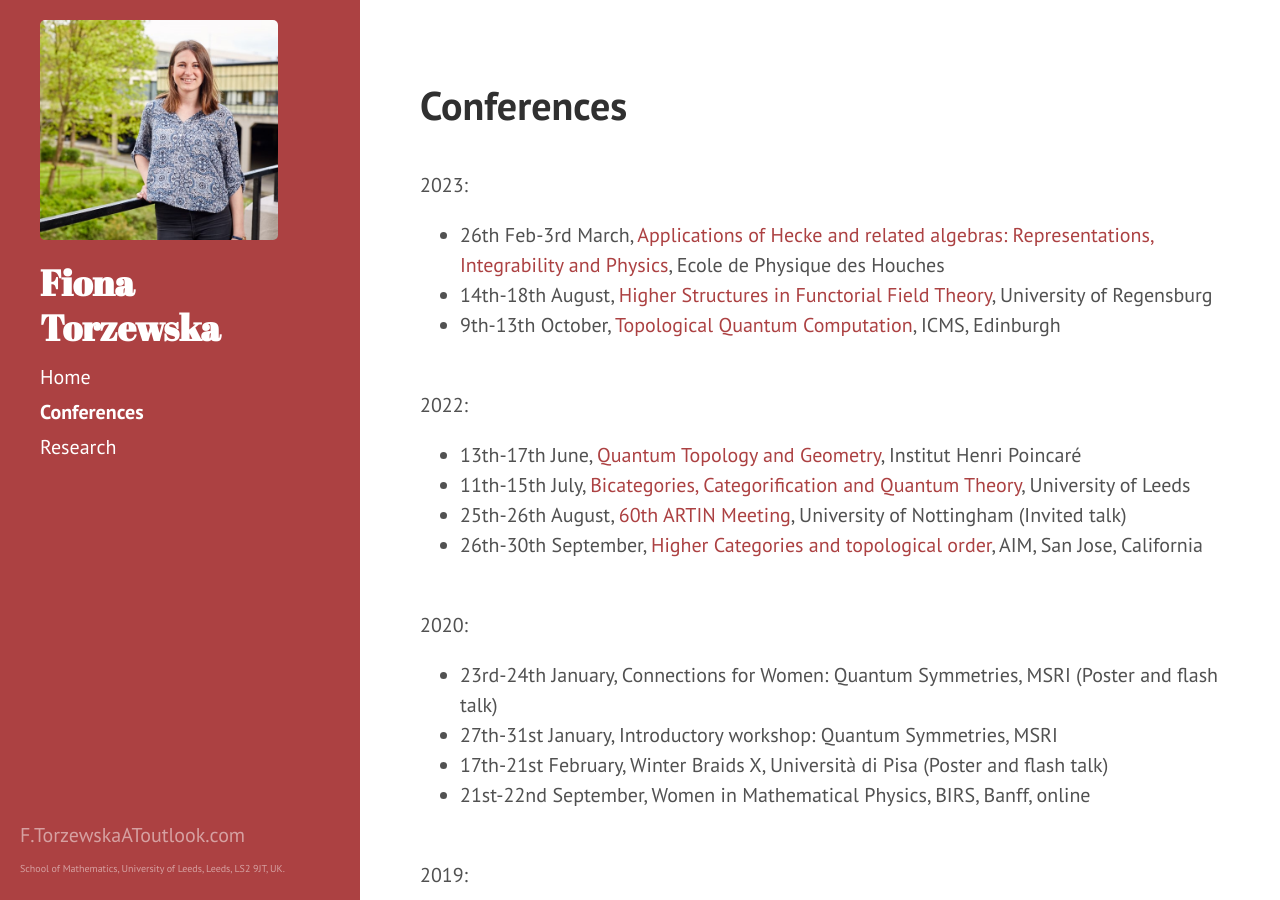
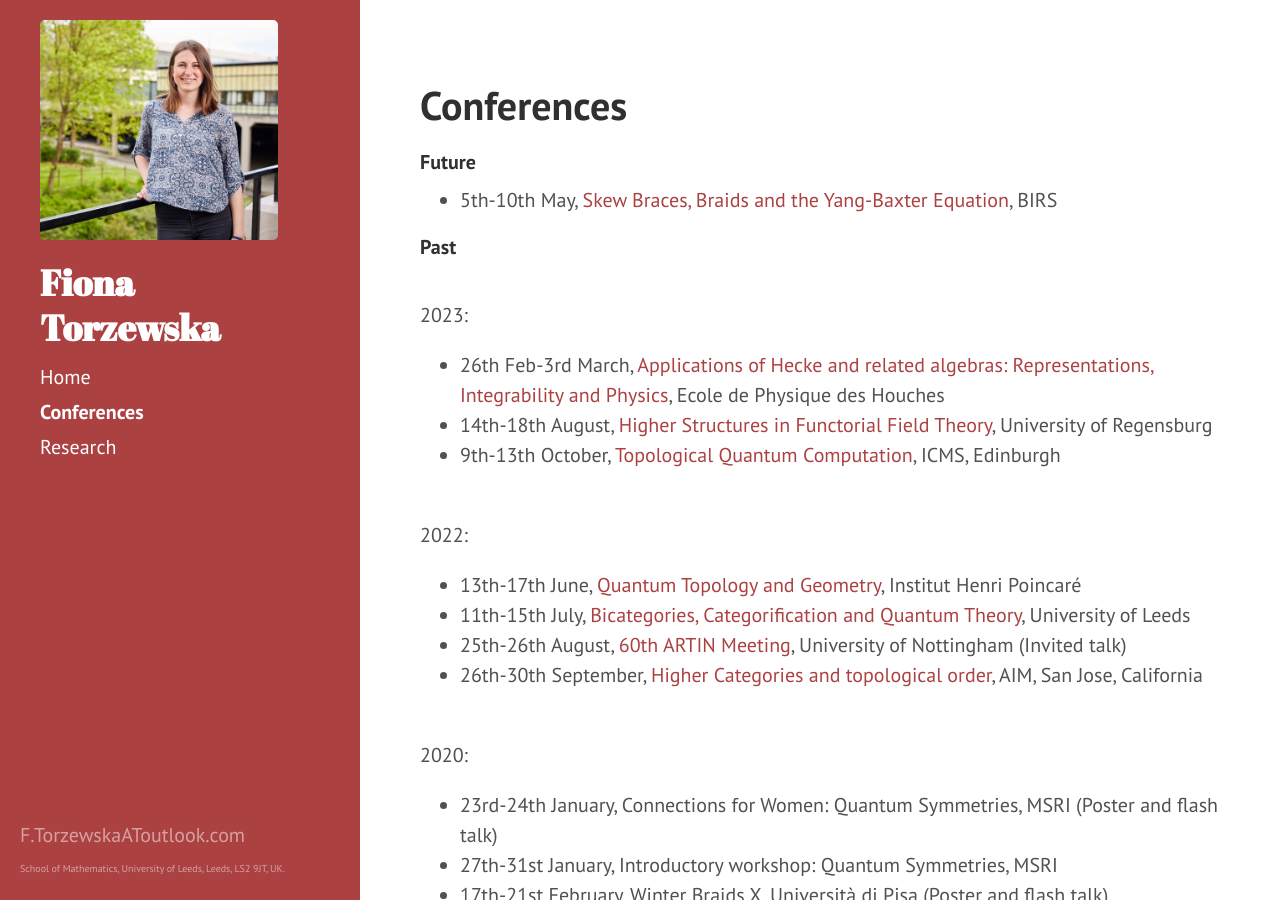
Before and after one commit to fionatorzewska/fionatorzewska.github.io, a Jekyll site: the page built from conferences.md, in a window 1280 px wide and 900 px high. Built offline with Jekyll 4.4.1, drawn with Linux system fonts in a browser that asks for light colours; Markdown is read by kramdown in place of the engine named in the settings.

Commit message:
Update conferences.md

```diff
--- a/conferences.md
+++ b/conferences.md
@@ -3,11 +3,11 @@ layout: page
 title: Conferences
 ---
 
-<!--- #### Future --->
+#### Future
 
+- 5th-10th May, [Skew Braces, Braids and the Yang-Baxter Equation](https://www.birs.ca/events/2024/5-day-workshops/24w5201), BIRS
 
-
-<!--- #### Past --->
+#### Past
 
 <br> 2023:
 
```
